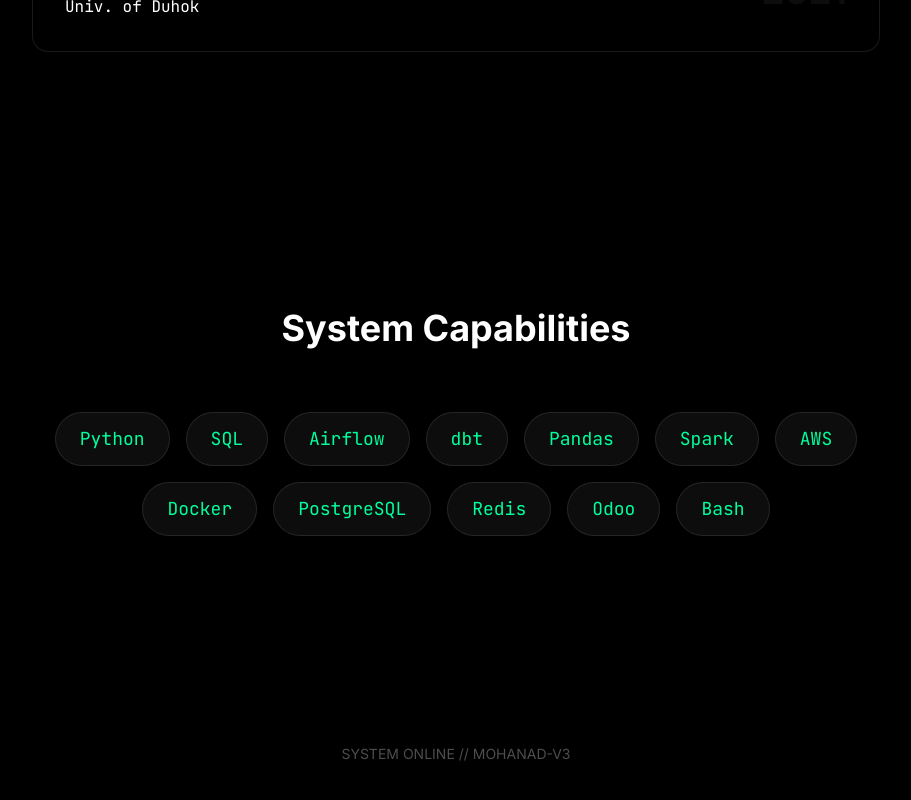
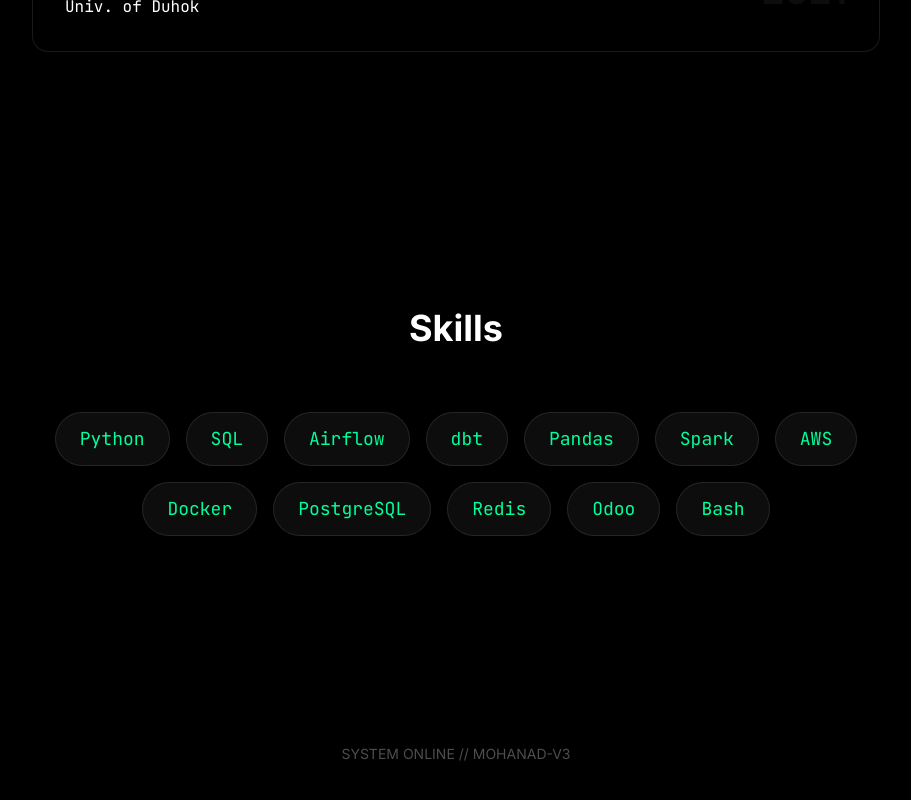
Before and after one commit to MohanadBWE/portfolio-2025, a Next.js app: page / in a window 1280 px wide. Shown: the part 1516-2316 px from the top of the page, without its empty margins (184-1095 px from the left). Built offline with nearby package versions, Linux system fonts and the light colour scheme.

Commit message:
Update: Rename System Capabilities to Skills

```diff
--- a/src/components/Skills.tsx
+++ b/src/components/Skills.tsx
@@ -16,7 +16,7 @@
                     whileInView={{ opacity: 1, y: 0 }}
                     className="text-4xl font-bold text-white mb-16"
                 >
-                    System Capabilities
+                    Skills
                 </motion.h2>
 
                 <div className="flex flex-wrap justify-center gap-4">
```
